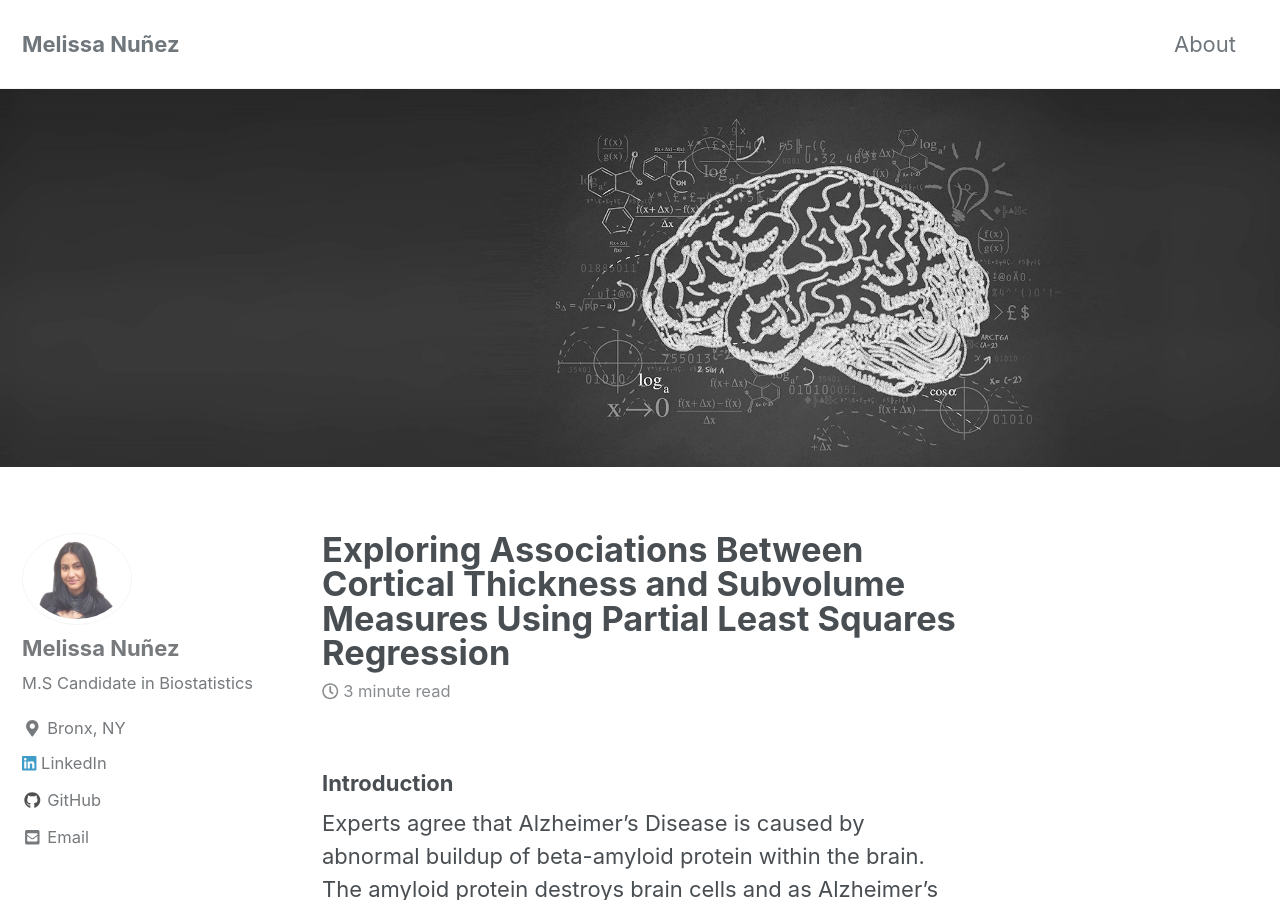
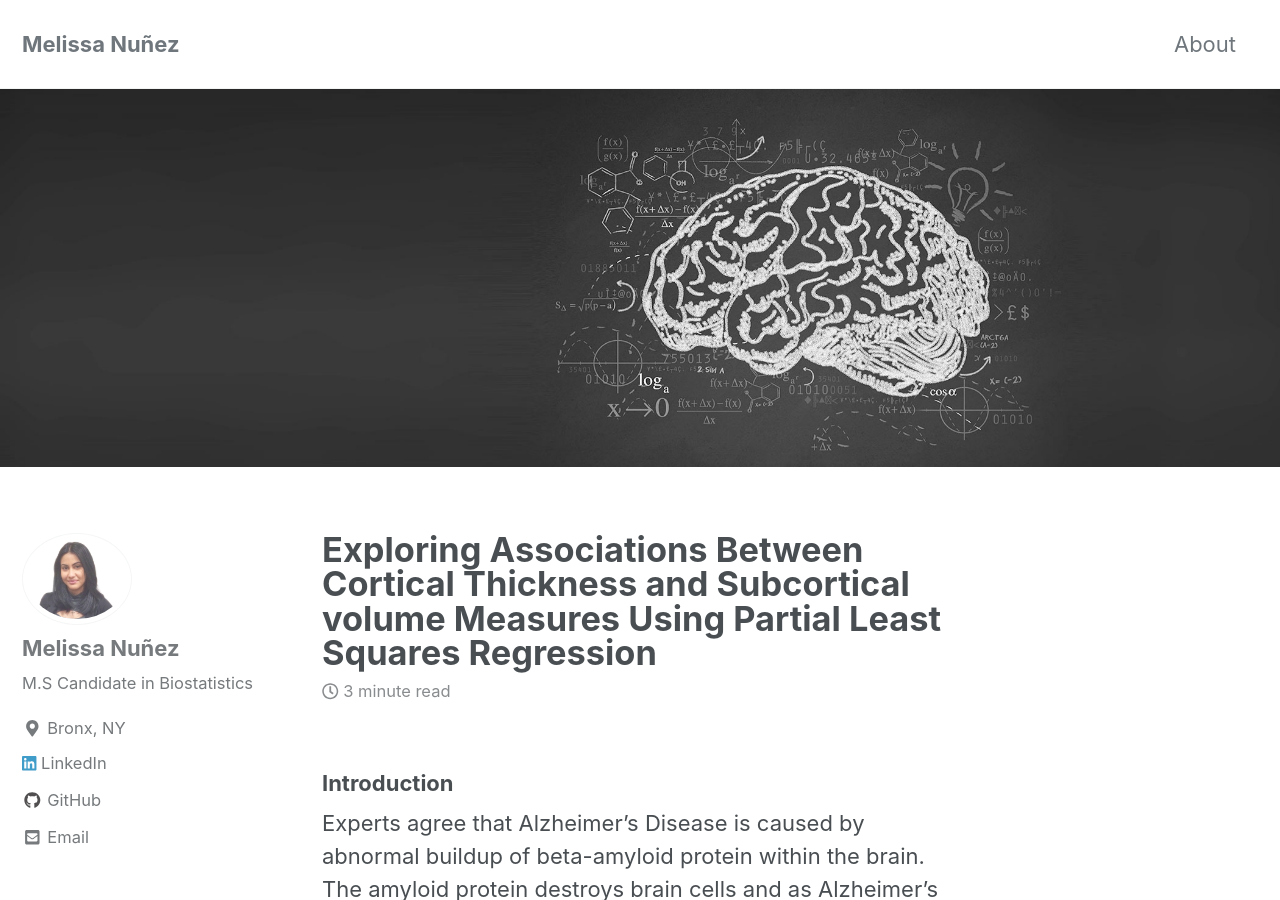
Before and after one commit to melissa-nunez/melissa-nunez.github.io, a Jekyll site: the page built from _posts/2019-02-22-plsr-splrs.md, in a window 1280 px wide and 900 px high. Built offline with Jekyll 4.4.1, drawn with Linux system fonts in a browser that asks for light colours; cached includes are drawn as plain includes.

Commit message:
CHANGELOG.md

```diff
--- a/_posts/2019-02-22-plsr-splrs.md
+++ b/_posts/2019-02-22-plsr-splrs.md
@@ -1,5 +1,5 @@
 ---
-title: "Exploring Associations Between Cortical Thickness and Subvolume Measures Using Partial Least Squares Regression"
+title: "Exploring Associations Between Cortical Thickness and Subcortical volume Measures Using Partial Least Squares Regression"
 date: 2018-10-14
 tags: [neuroimaging, cross-validation, plsr, R, regression]
 excerpt: "Applying partial least squares regression and sparse partial least squares regression to the Alzheimer's Disease Neuroimaging Initiative data to identify networks of correlations between cortical thickness measures and subcortical volume measures"
```
